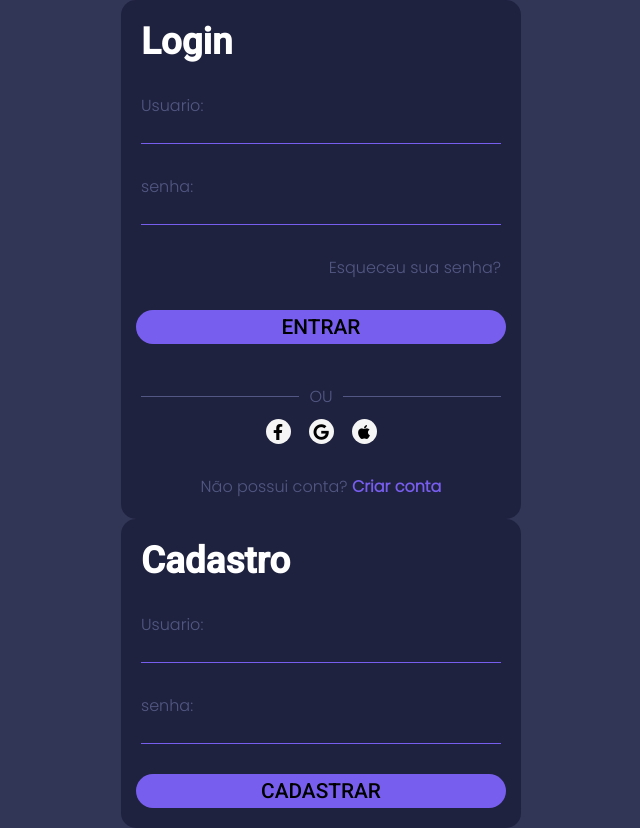
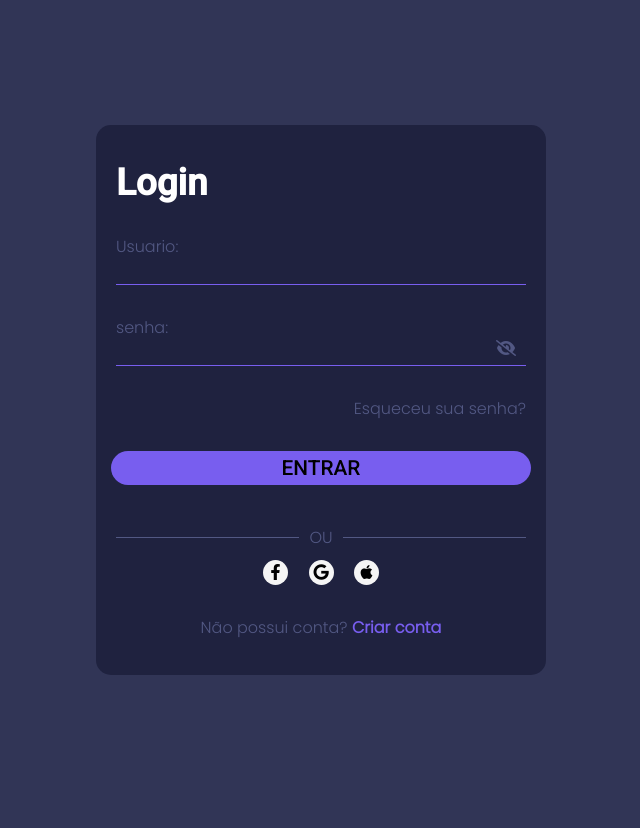
Before and after one commit to GabrielSantos15/Login-e-Cadastro, a plain HTML site: page index.html in a window 1280 px wide. Shown: the whole page, without its empty margins (319-959 px from the left). After the commit the page ends 800 px from the top, so only its background shows below. Drawn offline with Linux system fonts and the light colour scheme.

Commit message:
Adicionando funções

```diff
--- a/css/style.css
+++ b/css/style.css
@@ -30,6 +30,11 @@ main {
     min-height: 100vh;
 }
 
+section#formularios {
+    width: min(85vw, 450px);
+    height: 550px;
+}
+
 h2 {
     width: 100%;
 
@@ -47,7 +52,8 @@ form {
 
     border-radius: 15px;
     background-color: var(--corCard);
-    width: min(85vw, 400px);
+    width: 100%;
+    height: 100%;
 
     padding: 20px;
 
@@ -67,6 +73,16 @@ label {
     border-bottom: 1px solid var(--corTema);
     color: #fff;
     width: 100%;
+}
+
+.containerSenha {
+    position: relative;
+}
+
+.containerSenha i {
+    position: absolute;
+    right: 10px;
+    color: var(--corTexto);
 }
 
 #recuperarSenha {
@@ -89,6 +105,7 @@ input[type='submit'] {
     text-align: center;
 
     border-radius: 20px;
+    cursor: pointer;
 }
 
 fieldset {
@@ -122,11 +139,51 @@ fieldset legend {
     border-radius: 50%;
 }
 
-#criarConta {
+.possuiConta {
     color: var(--corTexto);
 }
 
-#criarConta span {
+.possuiConta span {
     color: var(--corTema);
     font-weight: bold;
+    cursor: pointer;
 }
+
+#containerTermos {
+    display: flex;
+    align-items: center;
+    gap: 10px;
+}
+
+#ConfirmTermo {
+    height: 20px;
+    width: 20px;
+    accent-color: var(--corTema);
+    border: none;
+}
+
+#termos {
+    color: var(--corTema);
+    text-decoration: none;
+}
+
+section {
+    perspective: 1000px;
+    position: relative;
+}
+
+#login,
+#cadastro {
+    position: absolute;
+    backface-visibility: hidden;
+    transform-style: preserve-3d;
+    transition: transform 1s ease;
+}
+
+#login {
+    transform: rotateY(0deg);
+}
+
+#cadastro {
+    transform: rotateY(180deg);
+}
--- a/index.html
+++ b/index.html
@@ -7,21 +7,27 @@
     <link rel="stylesheet" href=https://cdnjs.cloudflare.com/ajax/libs/font-awesome/6.4.2/css/all.min.css
         crossorigin="anonymous" referrerpolicy="no-referrer" />
     <link rel="stylesheet" href="css/style.css">
+    <script src="js/script.js" defer></script>
     <title>login</title>
 </head>
 
 <body>
     <main>
-        <section>
+        <section id="formularios">
             <form id="login" class="cardForm">
                 <h2>Login</h2>
                 <div>
                     <label for="user">Usuario:</label><br>
-                    <input type="text" id="user" class="inputText">
+                    <input type="text" id="user" class="inputText" required>
                 </div>
                 <div>
                     <label for="senha">senha:</label><br>
-                    <input type="password" id="senha" class="inputText">
+                    <span class="containerSenha" id="containerSenhaLogin">
+                        <input type="password" id="senha" class="inputText" required>
+                        <i class="fa fa-eye-slash" aria-hidden="true"
+                            onclick="verSenha('containerSenhaLogin')">
+                        </i>
+                    </span>
                 </div>
                 <a href="#" id="recuperarSenha">Esqueceu sua senha?</a>
                 <input type="submit" value="Entrar">
@@ -33,20 +39,35 @@
                         <i class="fa-brands fa-apple icone"></i>
                     </div>
                 </fieldset>
-                <p id="criarConta">Não possui conta? <span>Criar conta</span></p>
+                <p id="criarConta" class="possuiConta">Não possui conta? <span>Criar conta</span></p>
             </form>
 
             <form id="cadastro" class="cardForm">
                 <h2>Cadastro</h2>
                 <div>
                     <label for="user">Usuario:</label><br>
-                    <input type="text" id="user" class="inputText">
+                    <input type="text" id="userCadastro" class="inputText" required>
                 </div>
                 <div>
-                    <label for="senha">senha:</label><br>
-                    <input type="password" id="senha" class="inputText">
+                    <label for="criarSenha">Senha:</label><br>
+                    <span class="containerSenha" id="containerSenhaLogin">
+                        <input type="password" id="criarSenha" class="inputText" required>
+                        <i class="fa fa-eye-slash" aria-hidden="true"
+                            onclick="verSenha('containerCriarSenha')">
+                        </i>
+                    </span>
+                </div>
+                <div>
+                    <label for="email">email</label><br>
+                    <input type="email" id="emailCadastro" class="inputText" required>
+                </div>
+                <div id="containerTermos">
+                    <input type="checkbox" id="ConfirmTermo" required><label for="ConfirmTermo">Eu li e aceito os <a
+                            href="termos.txt
+                        " target="_blank" id="termos">Termos de Uso</a></label>
                 </div>
                 <input type="submit" value="Cadastrar">
+                <p id="entrarConta" class="possuiConta">Já possui conta? <span>Entrar</span></p>
             </form>
         </section>
     </main>
--- /dev/null
+++ b/js/script.js
@@ -0,0 +1,23 @@
+function verSenha(containerSenha) {
+  const senhaInput = document.querySelector(`#${containerSenha} > input`);
+  const senhaIcone = document.querySelector(`#${containerSenha} > i`);
+
+  if (senhaInput.type == "password") {
+    senhaInput.type = "text";
+    senhaIcone.classList.remove("fa-eye-slash");
+    senhaIcone.classList.add("fa-eye");
+  } else {
+    senhaInput.type = "password";
+    senhaIcone.classList.remove("fa-eye");
+    senhaIcone.classList.add("fa-eye-slash");
+  }
+}
+
+document.querySelector("#criarConta span").addEventListener("click", () => {
+  document.querySelector("#login").style.transform = "rotateY(-180deg)";
+  document.querySelector("#cadastro").style.transform = "rotateY(0deg)";
+});
+document.querySelector("#entrarConta span").addEventListener("click", () => {
+  document.querySelector("#login").style.transform = "rotateY(0deg)";
+  document.querySelector("#cadastro").style.transform = "rotateY(180deg)";
+});
```
Also changed, not shown: 1 other file.
